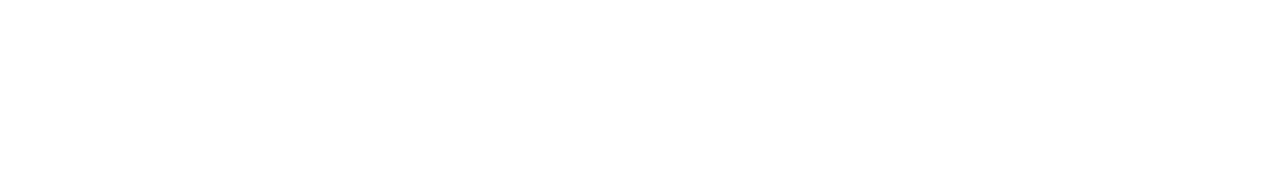
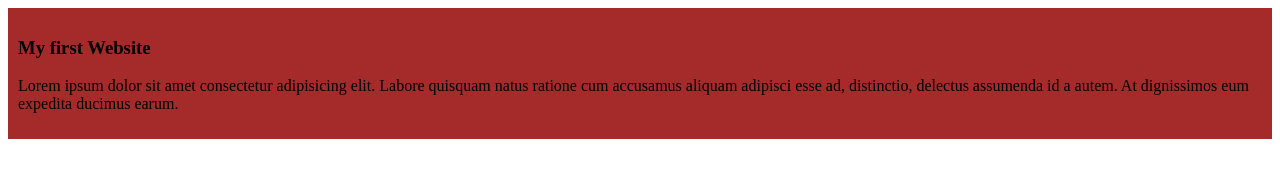
Before and after one commit to Nazmul-Islam24/my-simple-website, a plain HTML site: page index.html in a window 1280 px wide. Drawn offline with Linux system fonts and the light colour scheme.

Commit message:
added the first blog

```diff
--- a/index.html
+++ b/index.html
@@ -4,8 +4,12 @@
     <meta charset="UTF-8">
     <meta name="viewport" content="width=device-width, initial-scale=1.0">
     <title>My Simple Website</title>
+    <link rel="stylesheet" href="styles\blog.css">
 </head>
 <body>
-
+    <div>
+        <h3>My first Website</h3>
+        <p>Lorem ipsum dolor sit amet consectetur adipisicing elit. Labore quisquam natus ratione cum accusamus aliquam adipisci esse ad, distinctio, delectus assumenda id a autem. At dignissimos eum expedita ducimus earum.</p>
+    </div>
 </body>
 </html>
--- /dev/null
+++ b/styles/blog.css
@@ -0,0 +1,4 @@
+div{
+    background-color: brown;
+    padding: 10px;
+}
```
